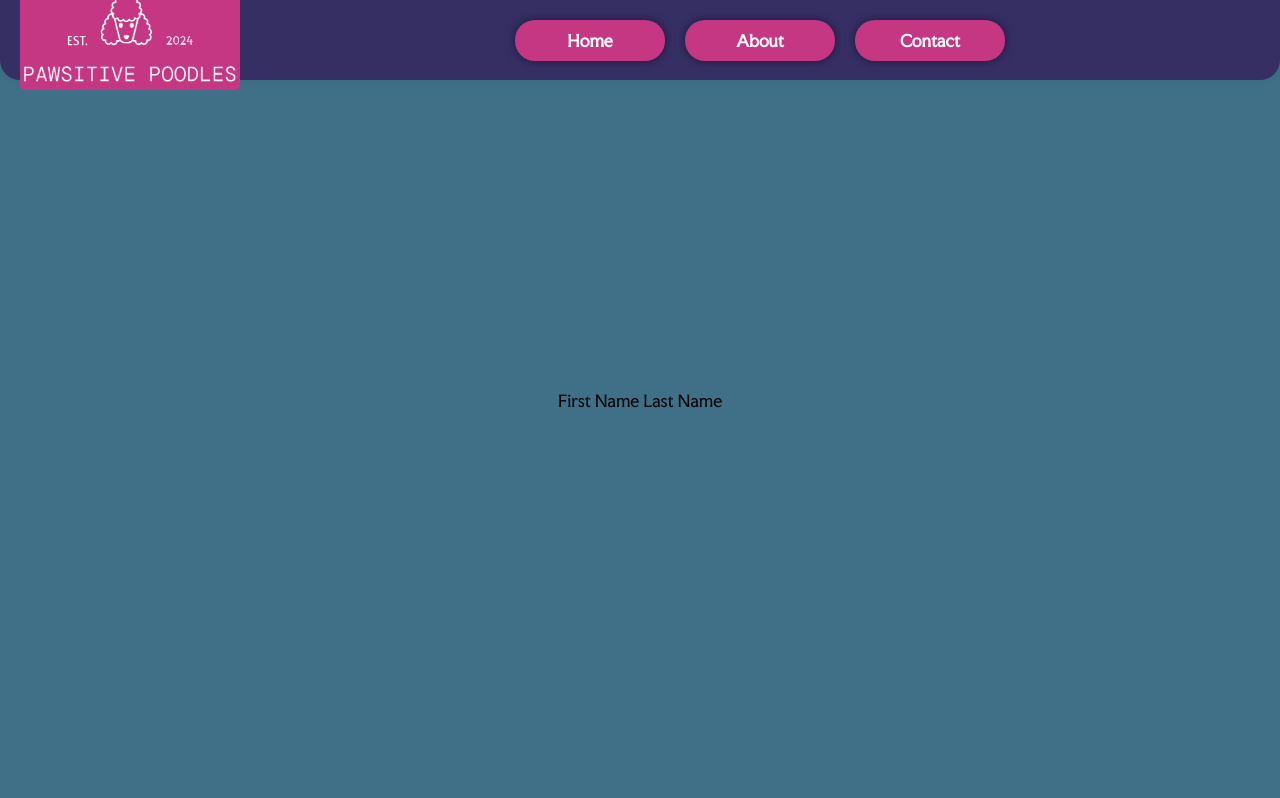
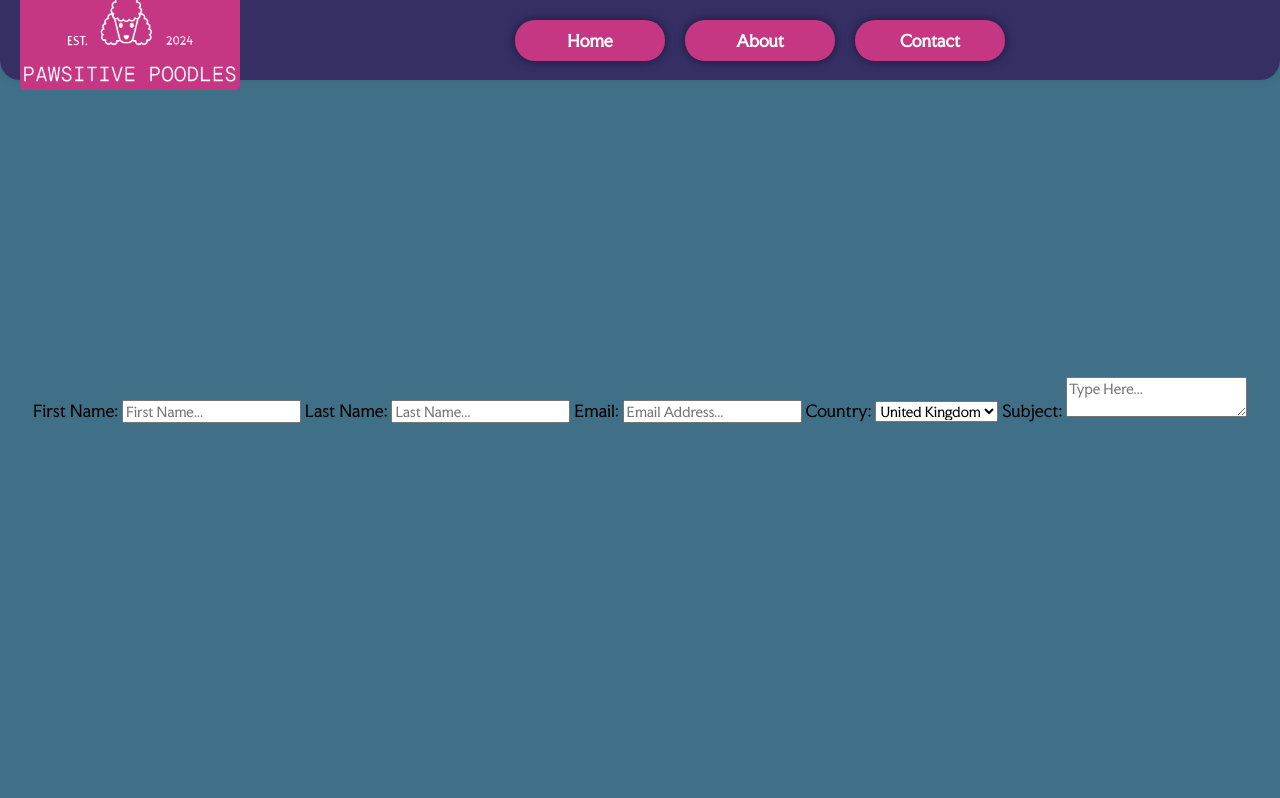
Before and after one commit to Vequis-uk/pawsitive-poodles, a website: page contact.html in a window 1280 px wide. Shown: the top 798 px of the page. Drawn offline with Linux system fonts and the light colour scheme.

Commit message:
foundations for contact done, need to style next

```diff
--- a/assets/css/footer.css
+++ b/assets/css/footer.css
@@ -7,18 +7,13 @@
   border-top-right-radius: 20px;
   justify-content: space-evenly;
   font-size: 1.2rem;
-}
-
-/* Todo look at fixing footer on mobile */
-@media screen and (max-width: 830px) {
-  .footer-container {
-    flex-direction: column;
-  }
+  flex-wrap: wrap;
 }
 
 .footer-left {
   display: flex;
   flex-direction: row;
+  flex-wrap: wrap;
 
   .footer-contact {
     padding: 0 20px;
--- a/assets/js/main.js
+++ b/assets/js/main.js
@@ -1,4 +1,5 @@
-/* Function that accepts file path and element id in order to inject into this index.html */
+/* Function that accepts file path and element id in order to inject into current page */
+/* Now skips element if element is not present */
 function loadComponent(filePath, elementId) {
   fetch(filePath)
     .then((response) => response.text())
--- a/contact.html
+++ b/contact.html
@@ -47,8 +47,54 @@
     <!-- ^Header^ -->
     <div class="contact-main-container">
       <form action="">
-        <label for="fname">First Name</label>
-        <label for="lname">Last Name</label>
+        <!-- First Name -->
+        <label for="fname">First Name:</label>
+        <input
+          type="text"
+          id="fname"
+          name="firstname"
+          placeholder="First Name..."
+        />
+        <!-- ^First Name^ -->
+
+        <!-- Last Name -->
+        <label for="lname">Last Name:</label>
+        <input
+          type="text"
+          id="lname"
+          name="lastname"
+          placeholder="Last Name..."
+        />
+        <!-- ^Last Name^ -->
+
+        <!-- Email -->
+        <label for="email">Email:</label>
+        <input
+          type="text"
+          id="email"
+          name="email"
+          placeholder="Email Address..."
+        />
+        <!-- ^Email^ -->
+
+        <!-- Country -->
+        <label for="country">Country:</label>
+        <select id="country" name="country">
+          <option value="united-kingdom">United Kingdom</option>
+          <option value="france">France</option>
+          <option value="germany">Germany</option>
+          <option value="poodle-land">Poodle Land</option>
+        </select>
+        <!-- ^Country^ -->
+
+        <!-- Email -->
+        <label for="subject">Subject:</label>
+        <textarea
+          id="subject"
+          name="subject"
+          placeholder="Type Here..."
+        ></textarea>
+        <!-- ^Email^ -->
       </form>
     </div>
     <!-- Footer -->
```
Also changed, not shown: index.html (+0 -2 lines).
